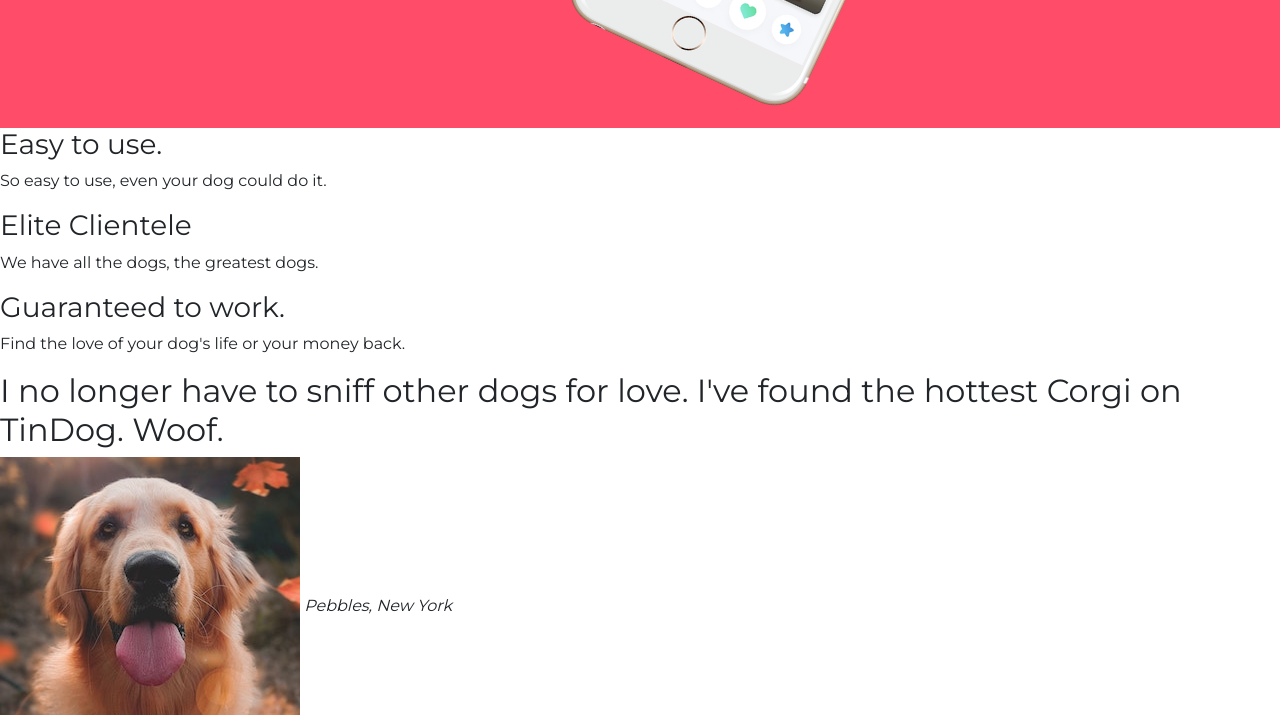
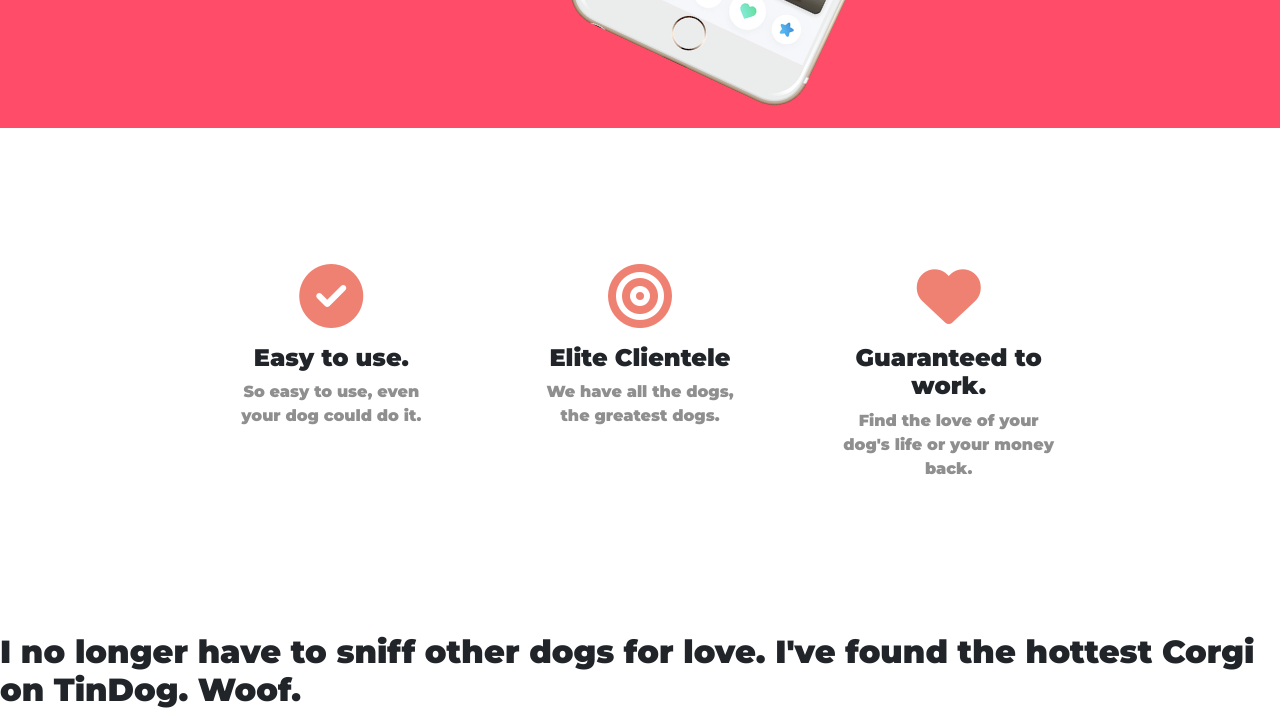
Before and after one commit to Kim-Jeongyoung/TinDog-Start-master, a plain HTML site: page TinDog-Start-master/index.html in a window 1280 px wide. Shown: the part 590-1305 px from the top of the page. Drawn offline with nearby package versions, Linux system fonts and the light colour scheme.

Commit message:
bootstrap intro

```diff
--- a/TinDog-Start-master/css/styles.css
+++ b/TinDog-Start-master/css/styles.css
@@ -1,5 +1,5 @@
 body {
-  font-family: "Montserrat";
+  font-family: 'Montserrat', sans-serif;
 }
 
 #title {
@@ -15,6 +15,16 @@ font-family: 'Montserrat', sans-serif;
 font-size: 3.5rem;
 line-height: 1.5;
 }
+
+h3 {
+font-family: 'Montserrat', sans-serif;
+font-size: 1.5rem;
+}
+
+p {
+  color: #8f8f8f;
+}
+
 
 /*Navigation Bar */
 .navbar {
@@ -43,3 +53,23 @@ line-height: 1.5;
   width: 60%;
   transform: rotate(25deg);
 }
+
+/*Features Section*/
+
+#features {
+  padding: 7% 15%;
+}
+
+.feature-box {
+  text-align: center;
+  padding: 5%;
+}
+
+.icon {
+  color: #ef8172;
+  margin-bottom: 1rem;
+}
+
+.icon:hover {
+  color: #ff4c68;
+}
--- a/TinDog-Start-master/index.html
+++ b/TinDog-Start-master/index.html
@@ -7,7 +7,7 @@
 
   <!-- Google Fonts -->
   <link rel="preconnect" href="https://fonts.gstatic.com">
-<link href="https://fonts.googleapis.com/css2?family=Montserrat:wght@300;400;900&family=Ubuntu:ital,wght@0,500;0,700;1,700&display=swap" rel="stylesheet">
+  <link href="https://fonts.googleapis.com/css2?family=Montserrat:wght@900&family=Ubuntu:wght@700&display=swap" rel="stylesheet">
 
   <!-- CSS Stylesheets -->
   <link rel="stylesheet" href="https://stackpath.bootstrapcdn.com/bootstrap/4.1.3/css/bootstrap.min.css" integrity="sha384-MCw98/SFnGE8fJT3GXwEOngsV7Zt27NXFoaoApmYm81iuXoPkFOJwJ8ERdknLPMO" crossorigin="anonymous">
@@ -74,15 +74,26 @@
   <!-- Features -->
 
   <section id="features">
+    <div class="row">
 
+
+      <div class="feature-box col-lg-4">
+        <i class="icon fas fa-check-circle fa-4x"></i>
         <h3>Easy to use.</h3>
         <p>So easy to use, even your dog could do it.</p>
-
+      </div>
+      <div class="feature-box col-lg-4">
+        <i class="icon fas fa-bullseye fa-4x"></i>
         <h3>Elite Clientele</h3>
         <p>We have all the dogs, the greatest dogs.</p>
+      </div>
 
+      <div class="feature-box col-lg-4">
+        <i class="icon fas fa-heart fa-4x"></i>
         <h3>Guaranteed to work.</h3>
         <p>Find the love of your dog's life or your money back.</p>
+      </div>
+    </div>
 
   </section>
 
```
Lines whose indentation alone changed are shown as unchanged.
